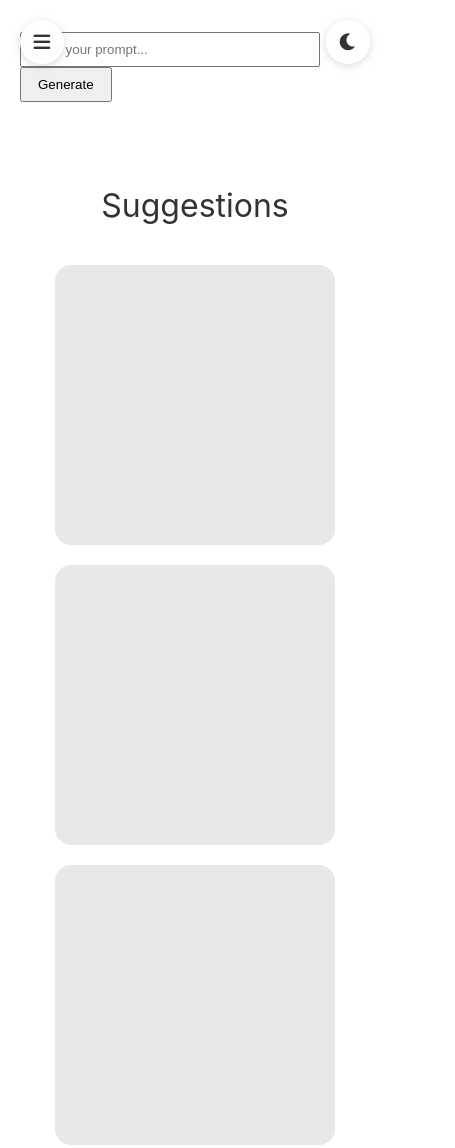
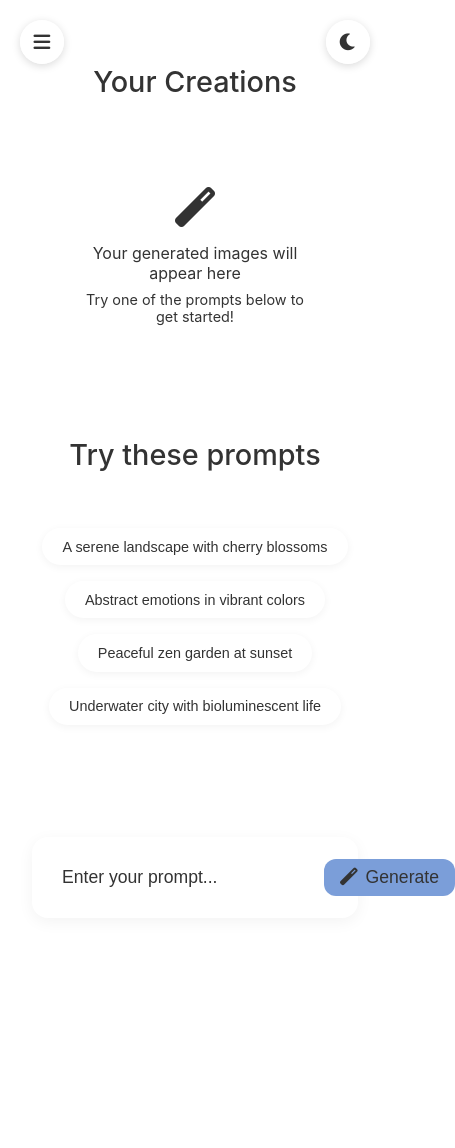
Before and after one commit to JewelsHovan/Art-Therapy, a website with bundled scripts: page public/generate.html in a window 390 px wide. Shown: the top 1148 px of the page, 455 px wide, since content can reach past the window. After the commit the page ends 982 px from the top, so only its background shows below. Built offline with nearby package versions, Linux system fonts and the light colour scheme; no server answers.

Commit message:
refactor generate page styles, enhance prompt input and suggestions layout, and implement image timeline for generated content

```diff
--- a/public/css/generate.css
+++ b/public/css/generate.css
@@ -1,13 +1,19 @@
 /* Generate Page Specific Styles */
 .generate-page {
-    gap: 4rem;
+    display: flex;
+    flex-direction: column;
+    align-items: center;
+    padding: 2rem;
+    gap: 2rem;
+    max-width: 1200px;
+    margin: 0 auto;
 }
 
 /* Suggestions Section */
 .suggestions-section {
     width: 100%;
     max-width: 1200px;
-    margin-bottom: 40px;
+    margin-bottom: 0;
     display: flex;
     flex-direction: column;
     align-items: center;
@@ -64,31 +70,31 @@
 
 /* Prompt Section */
 .prompt-section {
+    background: var(--card-bg);
+    padding: 2rem;
+    border-radius: 16px;
+    box-shadow: 0 4px 16px rgba(0, 0, 0, 0.05);
     width: 100%;
-    display: flex;
-    justify-content: center;
-    padding: 30px;
-    position: fixed;
-    bottom: 2rem;
-    left: 55%;
-    transform: translateX(-50%);
-    z-index: 10;
+    max-width: 800px;
+    margin: 2rem auto;
     display: flex;
     gap: 1rem;
     align-items: center;
 }
 
 .prompt-input {
-    width: 100%;
-    max-width: 700px;
-    padding: 25px 40px;
-    font-size: 1.4rem;
-    border: none;
-    border-radius: 50px;
-    background-color: #E8E8E8;
-    color: #333;
-    text-align: center;
+    background: var(--input-bg);
+    border: 2px solid transparent;
     transition: all 0.3s ease;
+    flex: 1;
+    font-size: 1.2rem;
+    padding: 1rem 1.5rem;
+    border-radius: 12px;
+}
+
+.prompt-input:focus {
+    border-color: var(--accent-color);
+    box-shadow: 0 0 0 4px rgba(var(--accent-color-rgb), 0.1);
 }
 
 .prompt-input::placeholder {
@@ -96,16 +102,11 @@
     opacity: 1;
 }
 
-.prompt-input:focus {
-    outline: none;
-    background-color: #E2E2E2;
-}
-
 .generate-button {
-    padding: 25px 40px;
-    font-size: 1.4rem;
+    padding: 1rem 2rem;
+    font-size: 1.2rem;
     border: none;
-    border-radius: 50px;
+    border-radius: 12px;
     background-color: var(--button-bg);
     color: var(--text-color);
     cursor: pointer;
@@ -113,6 +114,7 @@
     display: flex;
     align-items: center;
     gap: 0.5rem;
+    white-space: nowrap;
 }
 
 .generate-button:hover {
@@ -184,7 +186,7 @@
 }
 
 .generate-controls {
-    margin-bottom: 20px;
+    display: none;
 }
 
 #promptInput {
@@ -197,3 +199,164 @@
     padding: 8px 16px;
     cursor: pointer;
 }
+
+/* Update existing styles and add new ones */
+.prompt-suggestions {
+    width: 100%;
+    max-width: 900px;
+    margin-bottom: 2rem;
+    text-align: center;
+}
+
+.prompt-suggestions h3 {
+    font-size: 1.8rem;
+    color: var(--text-color);
+    margin-bottom: 1.5rem;
+    font-weight: 500;
+    position: relative;
+    display: inline-block;
+    padding-bottom: 0.5rem;
+}
+
+.prompt-suggestions h3::after {
+    content: '';
+    position: absolute;
+    bottom: 0;
+    left: 50%;
+    transform: translateX(-50%);
+    width: 60%;
+    height: 3px;
+    background: var(--accent-color);
+    border-radius: 1.5px;
+}
+
+.prompt-chips {
+    display: flex;
+    flex-wrap: wrap;
+    gap: 1rem;
+    justify-content: center;
+    max-width: 800px;
+    margin: 1.5rem auto 0;
+}
+
+.prompt-chip {
+    padding: 0.8rem 1.5rem;
+    border-radius: 25px;
+    background: linear-gradient(145deg, var(--button-bg), var(--button-bg-light));
+    color: var(--text-color);
+    border: 1px solid rgba(255, 255, 255, 0.1);
+    cursor: pointer;
+    transition: all 0.3s ease;
+    font-size: 1rem;
+    box-shadow: 0 2px 8px rgba(0, 0, 0, 0.05);
+}
+
+.prompt-chip:hover {
+    transform: translateY(-2px);
+    box-shadow: 0 4px 12px rgba(0, 0, 0, 0.1);
+}
+
+.generated-images {
+    width: 100%;
+    max-width: 900px;
+    margin-top: 2rem;
+}
+
+.images-timeline {
+    display: flex;
+    flex-direction: column;
+    gap: 2rem;
+}
+
+.generated-item {
+    background-color: var(--card-bg);
+    border-radius: 16px;
+    padding: 1.5rem;
+    box-shadow: 0 2px 8px rgba(0, 0, 0, 0.1);
+}
+
+.generated-item img {
+    width: 100%;
+    border-radius: 8px;
+    margin-bottom: 1rem;
+}
+
+.generated-item .prompt-text {
+    color: var(--text-color);
+    font-size: 1.1rem;
+    margin-bottom: 0.5rem;
+}
+
+.generated-item .timestamp {
+    color: var(--text-secondary);
+    font-size: 0.9rem;
+}
+
+/* Update media queries as needed */
+@media screen and (max-width: 768px) {
+    .prompt-chip {
+        padding: 0.6rem 1.2rem;
+        font-size: 0.9rem;
+    }
+}
+
+.section-header {
+    font-size: 1.8rem;
+    color: var(--text-color);
+    margin-bottom: 1.5rem;
+    font-weight: 500;
+    position: relative;
+    padding-left: 1rem;
+    text-align: center;
+    padding-left: 0;
+}
+
+.section-header::before {
+    content: '';
+    position: absolute;
+    left: 50%;
+    top: -0.5rem;
+    transform: translateX(-50%);
+    width: 50px;
+    height: 4px;
+    background: var(--accent-color);
+    border-radius: 2px;
+}
+
+.empty-state {
+    text-align: center;
+    padding: 3rem;
+    color: var(--text-secondary);
+    background: var(--card-bg);
+    border-radius: 16px;
+    margin: 1rem 0;
+}
+
+.empty-state i {
+    font-size: 2.5rem;
+    margin-bottom: 1rem;
+    color: var(--accent-color);
+}
+
+.empty-state .subtitle {
+    font-size: 0.9rem;
+    margin-top: 0.5rem;
+}
+
+.generate-page {
+    padding: 2rem;
+    max-width: 1000px;
+    margin: 0 auto;
+    display: flex;
+    flex-direction: column;
+    gap: 3rem;
+}
+
+.section {
+    padding: 2rem 0;
+    border-bottom: 1px solid var(--border-color);
+}
+
+.section:last-child {
+    border-bottom: none;
+}
--- a/public/generate.html
+++ b/public/generate.html
@@ -25,22 +25,35 @@
             </button>
             <art-sidebar></art-sidebar>
         </aside>
-        <!-- Page specific content -->
+
         <div class="content-wrapper">
             <main class="main-content generate-page">
-                <div class="generate-controls">
-                    <input type="text" id="promptInput" placeholder="Enter your prompt...">
-                    <button id="generateButton">Generate</button>
+                <div class="generated-images">
+                    <h3 class="section-header">Your Creations</h3>
+                    <div class="images-timeline">
+                        <div class="empty-state">
+                            <i class="fas fa-magic"></i>
+                            <p>Your generated images will appear here</p>
+                            <p class="subtitle">Try one of the prompts below to get started!</p>
+                        </div>
+                    </div>
                 </div>
 
-                <div class="suggestions-section">
-                    <h3>Suggestions</h3>
-                    <div class="suggestions-grid">
-                        <div class="suggestion-item"></div>
-                        <div class="suggestion-item"></div>
-                        <div class="suggestion-item"></div>
-                        <div class="suggestion-item"></div>
+                <div class="prompt-suggestions">
+                    <h3>Try these prompts</h3>
+                    <div class="prompt-chips">
+                        <button class="prompt-chip">A serene landscape with cherry blossoms</button>
+                        <button class="prompt-chip">Abstract emotions in vibrant colors</button>
+                        <button class="prompt-chip">Peaceful zen garden at sunset</button>
+                        <button class="prompt-chip">Underwater city with bioluminescent life</button>
                     </div>
+                </div>
+
+                <div class="prompt-section">
+                    <input type="text" id="promptInput" class="prompt-input" placeholder="Enter your prompt...">
+                    <button id="generateButton" class="generate-button">
+                        <i class="fas fa-magic"></i> Generate
+                    </button>
                 </div>
             </main>
         </div>
--- a/public/js/generate.js
+++ b/public/js/generate.js
@@ -3,7 +3,16 @@ import { generateImage } from './imageGenerator.js';
 document.addEventListener('DOMContentLoaded', () => {
     const promptInput = document.getElementById('promptInput');
     const generateButton = document.getElementById('generateButton');
-    const suggestionsGrid = document.querySelector('.suggestions-grid');
+    const imagesTimeline = document.querySelector('.images-timeline');
+    const promptChips = document.querySelectorAll('.prompt-chip');
+
+    // Handle prompt chip clicks
+    promptChips.forEach(chip => {
+        chip.addEventListener('click', () => {
+            promptInput.value = chip.textContent;
+            generateButton.click();
+        });
+    });
 
     generateButton.addEventListener('click', async () => {
         const prompt = promptInput.value.trim();
@@ -15,29 +24,33 @@ document.addEventListener('DOMContentLoaded', () => {
 
             const imageUrl = await generateImage(prompt);
 
-            // Create a new suggestion item with the generated image
-            const suggestionItem = document.createElement('div');
-            suggestionItem.className = 'suggestion-item generated';
+            // Create new timeline item
+            const timelineItem = document.createElement('div');
+            timelineItem.className = 'generated-item';
 
-            // Add loading state while image loads
-            suggestionItem.innerHTML = '<div class="loading-spinner"><i class="fas fa-spinner fa-spin"></i></div>';
+            // Add loading state
+            timelineItem.innerHTML = `
+                <div class="loading-spinner">
+                    <i class="fas fa-spinner fa-spin"></i>
+                </div>
+            `;
 
-            // Create and load the image
+            // Insert at the top of the timeline
+            imagesTimeline.insertBefore(timelineItem, imagesTimeline.firstChild);
+
+            // Load the image
             const img = new Image();
             img.onload = () => {
-                suggestionItem.innerHTML = ''; // Remove loading spinner
-                suggestionItem.style.backgroundImage = `url(${imageUrl})`;
-                suggestionItem.style.backgroundSize = 'cover';
-                suggestionItem.style.backgroundPosition = 'center';
+                timelineItem.innerHTML = `
+                    <img src="${imageUrl}" alt="${prompt}">
+                    <div class="prompt-text">${prompt}</div>
+                    <div class="timestamp">${new Date().toLocaleString()}</div>
+                `;
             };
             img.onerror = () => {
-                suggestionItem.innerHTML = '<div class="error-message">Failed to load image</div>';
+                timelineItem.innerHTML = '<div class="error-message">Failed to load image</div>';
             };
             img.src = imageUrl;
-
-            // Add the new image to the grid
-            const firstItem = suggestionsGrid.firstChild;
-            suggestionsGrid.insertBefore(suggestionItem, firstItem);
 
         } catch (error) {
             console.error('Failed to generate image:', error);
```
Also changed, not shown: public/index.html (+0 -12 lines).
